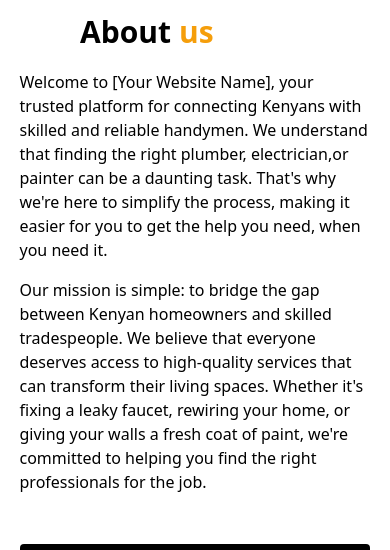
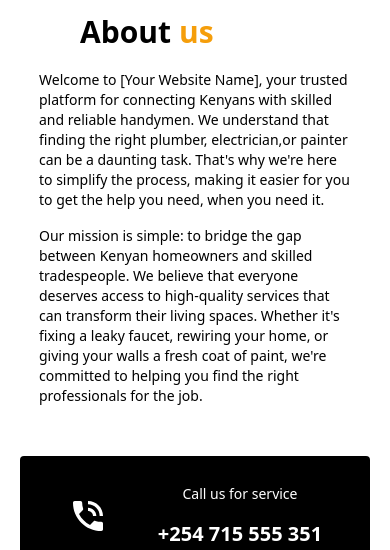
Before and after one commit to Servizoo/MVP, a React (Vite) app: page / in a window 390 px wide. Shown: the part 736-1286 px from the top of the page. Built offline with nearby package versions, Linux system fonts and the light colour scheme.

Commit message:
text size and width

```diff
--- a/src/assets/components/Navbar.jsx
+++ b/src/assets/components/Navbar.jsx
@@ -99,11 +99,11 @@ import hamburg from '../images/hamburger.svg';
          <p className='flex font-bold gap-2 xs:text-3xl md:text-5xl flex-wrap'> About <span className='text-amber-500'>us</span></p>
        </div>
        <div className='flex justify-around items-center'>
-         <div className='flex flex-col xs:w-[90%] justify-center items-center md:w-[600px] gap-4 md:ml-[50px] '>
-           <p className='md:text-xl'>Welcome to [Your Website Name], your trusted platform for connecting Kenyans with skilled and reliable handymen. We understand that finding the right plumber, electrician,or painter can be a daunting task.
+         <div className='flex flex-col xs:w-[80%] justify-center items-center md:w-[600px] gap-4 md:ml-[50px] '>
+           <p className='xs:text-sm md:text-xl'>Welcome to [Your Website Name], your trusted platform for connecting Kenyans with skilled and reliable handymen. We understand that finding the right plumber, electrician,or painter can be a daunting task.
              That's why we're here to simplify the process, making it easier for you to get the help you need, when you need it.
            </p>
-           <p className='md:text-xl'>
+           <p className='xs:text-sm md:text-xl'>
              Our mission is simple: to bridge the gap between Kenyan homeowners and skilled tradespeople. We believe that everyone deserves access to high-quality
              services that can transform their living spaces. Whether it's fixing a leaky faucet, rewiring your home, or giving your walls a fresh coat of paint,
              we're committed to helping you find the right professionals for the job.
```
